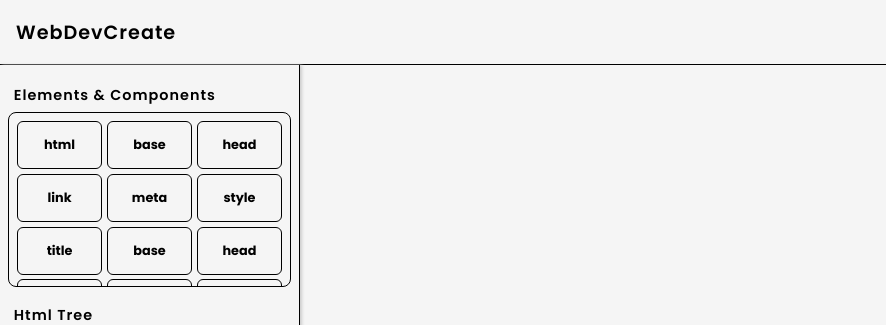
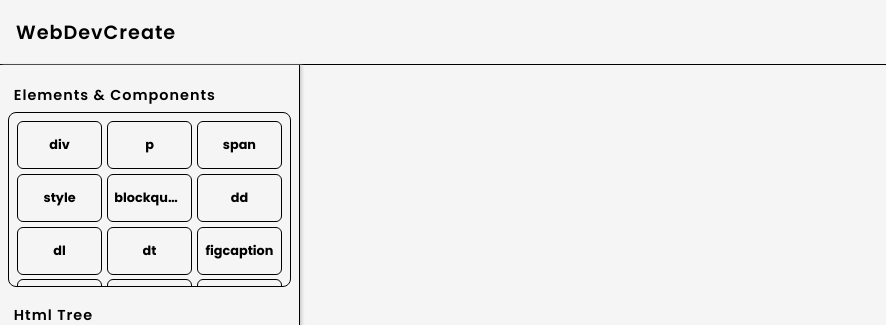
Before and after one commit to ultraflame4/WebDevCreate, a React (Vite) app: page /#/app in a window 1280 px wide. Shown: the top 325 px of the page, without its empty margins (0-886 px from the left). Built offline with nearby package versions, Linux system fonts and the light colour scheme.

Commit message:
removed illegal tags from json file

```diff
--- a/src/components/ElementComponents.tsx
+++ b/src/components/ElementComponents.tsx
@@ -6,7 +6,6 @@
 interface itemProps{
     name: string,
     desc: string,
-    tagName: string
     attrs?: {[attrName:string] : string}
 }
 
@@ -49,7 +48,6 @@
                             key={index}
                             name={value.name}
                             desc={value.description??""}
-                            tagName={value.htmlTagName}
                         />
                     )
                 })
--- a/src/core.ts
+++ b/src/core.ts
@@ -68,7 +68,6 @@
 export interface ElementComponent {
     name:string,
     description?:string,
-    htmlTagName:string
 }
 
 export interface IWebDevCreateAppBuilderCtxObj{
--- a/src/htmlElements.json
+++ b/src/htmlElements.json
@@ -1,68 +1,23 @@
 [
   {
-    "name": "html",
-    "htmlTagName": "<html>",
-    "description": "The <html> HTML element represents the root (top-level element) of an HTML document, so it is also referred to as the root element. All other elements must be descendants of this element."
+    "name": "div",
+    "htmlTagName": "<div>",
+    "description": "The <div> HTML element is the generic container for flow content. It has no effect on the content or layout until styled in some way using CSS (e.g. styling is directly applied to it, or some kind of layout model like Flexbox is applied to its parent element)."
   },
   {
-    "name": "base",
-    "htmlTagName": "<base>",
-    "description": "The <base> HTML element specifies the base URL to use for all relative URLs in a document. There can be only one <base> element in a document."
+    "name": "p",
+    "htmlTagName": "<p>",
+    "description": "The <p> HTML element represents a paragraph. Paragraphs are usually represented in visual media as blocks of text separated from adjacent blocks by blank lines and/or first-line indentation, but HTML paragraphs can be any structural grouping of related content, such as images or form fields."
   },
   {
-    "name": "head",
-    "htmlTagName": "<head>",
-    "description": "The <head> HTML element contains machine-readable information (metadata) about the document, like its title, scripts, and style sheets."
-  },
-  {
-    "name": "link",
-    "htmlTagName": "<link>",
-    "description": "The <link> HTML element specifies relationships between the current document and an external resource. This element is most commonly used to link to CSS, but is also used to establish site icons (both \"favicon\" style icons and icons for the home screen and apps on mobile devices) among other things."
-  },
-  {
-    "name": "meta",
-    "htmlTagName": "<meta>",
-    "description": "The <meta> HTML element represents Metadata that cannot be represented by other HTML meta-related elements, like base, link, script, style or title."
+    "name": "span",
+    "htmlTagName": "<span>",
+    "description": "The <span> HTML element is a generic inline container for phrasing content, which does not inherently represent anything. It can be used to group elements for styling purposes (using the class or id attributes), or because they share attribute values, such as lang. It should be used only when no other semantic element is appropriate. <span> is very much like a div element, but div is a block-level element whereas a <span> is an inline element."
   },
   {
     "name": "style",
     "htmlTagName": "<style>",
     "description": "The <style> HTML element contains style information for a document, or part of a document. It contains CSS, which is applied to the contents of the document containing the <style> element."
-  },
-  {
-    "name": "title",
-    "htmlTagName": "<title>",
-    "description": "The <title> HTML element defines the document's title that is shown in a Browser's title bar or a page's tab. It only contains text; tags within the element are ignored."
-  },
-  {
-    "name": "base",
-    "htmlTagName": "<base>",
-    "description": "The <base> HTML element specifies the base URL to use for all relative URLs in a document. There can be only one <base> element in a document."
-  },
-  {
-    "name": "head",
-    "htmlTagName": "<head>",
-    "description": "The <head> HTML element contains machine-readable information (metadata) about the document, like its title, scripts, and style sheets."
-  },
-  {
-    "name": "link",
-    "htmlTagName": "<link>",
-    "description": "The <link> HTML element specifies relationships between the current document and an external resource. This element is most commonly used to link to CSS, but is also used to establish site icons (both \"favicon\" style icons and icons for the home screen and apps on mobile devices) among other things."
-  },
-  {
-    "name": "meta",
-    "htmlTagName": "<meta>",
-    "description": "The <meta> HTML element represents Metadata that cannot be represented by other HTML meta-related elements, like base, link, script, style or title."
-  },
-  {
-    "name": "style",
-    "htmlTagName": "<style>",
-    "description": "The <style> HTML element contains style information for a document, or part of a document. It contains CSS, which is applied to the contents of the document containing the <style> element."
-  },
-  {
-    "name": "title",
-    "htmlTagName": "<title>",
-    "description": "The <title> HTML element defines the document's title that is shown in a Browser's title bar or a page's tab. It only contains text; tags within the element are ignored."
   },
   {
     "name": "blockquote",
@@ -73,11 +28,6 @@
     "name": "dd",
     "htmlTagName": "<dd>",
     "description": "The <dd> HTML element provides the description, definition, or value for the preceding term (dt) in a description list (dl)."
-  },
-  {
-    "name": "div",
-    "htmlTagName": "<div>",
-    "description": "The <div> HTML element is the generic container for flow content. It has no effect on the content or layout until styled in some way using CSS (e.g. styling is directly applied to it, or some kind of layout model like Flexbox is applied to its parent element)."
   },
   {
     "name": "dl",
@@ -119,11 +69,7 @@
     "htmlTagName": "<ol>",
     "description": "The <ol> HTML element represents an ordered list of items — typically rendered as a numbered list."
   },
-  {
-    "name": "p",
-    "htmlTagName": "<p>",
-    "description": "The <p> HTML element represents a paragraph. Paragraphs are usually represented in visual media as blocks of text separated from adjacent blocks by blank lines and/or first-line indentation, but HTML paragraphs can be any structural grouping of related content, such as images or form fields."
-  },
+
   {
     "name": "pre",
     "htmlTagName": "<pre>",
@@ -239,11 +185,7 @@
     "htmlTagName": "<small>",
     "description": "The <small> HTML element represents side-comments and small print, like copyright and legal text, independent of its styled presentation. By default, it renders text within it one font-size smaller, such as from small to x-small."
   },
-  {
-    "name": "span",
-    "htmlTagName": "<span>",
-    "description": "The <span> HTML element is a generic inline container for phrasing content, which does not inherently represent anything. It can be used to group elements for styling purposes (using the class or id attributes), or because they share attribute values, such as lang. It should be used only when no other semantic element is appropriate. <span> is very much like a div element, but div is a block-level element whereas a <span> is an inline element."
-  },
+
   {
     "name": "strong",
     "htmlTagName": "<strong>",
--- a/src/routes/App.tsx
+++ b/src/routes/App.tsx
@@ -7,6 +7,7 @@
 import $ from "jquery"
 import ElementComponentsList from "@/components/ElementComponents";
 import htmlElements from "@/htmlElements.json";
+
 
 export default defineComponent((props, context) => {
     let templateString = $.ajax({
```
